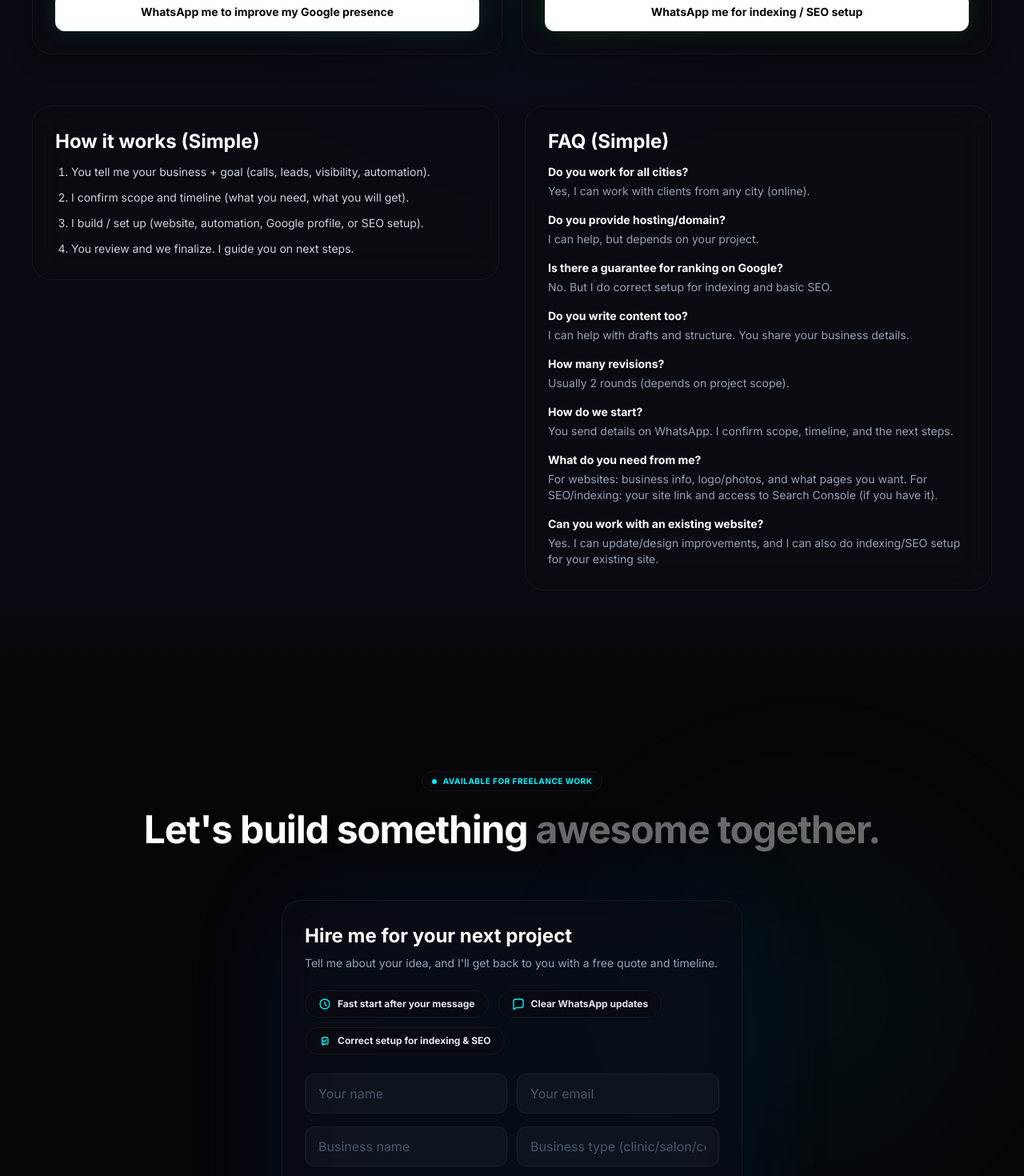
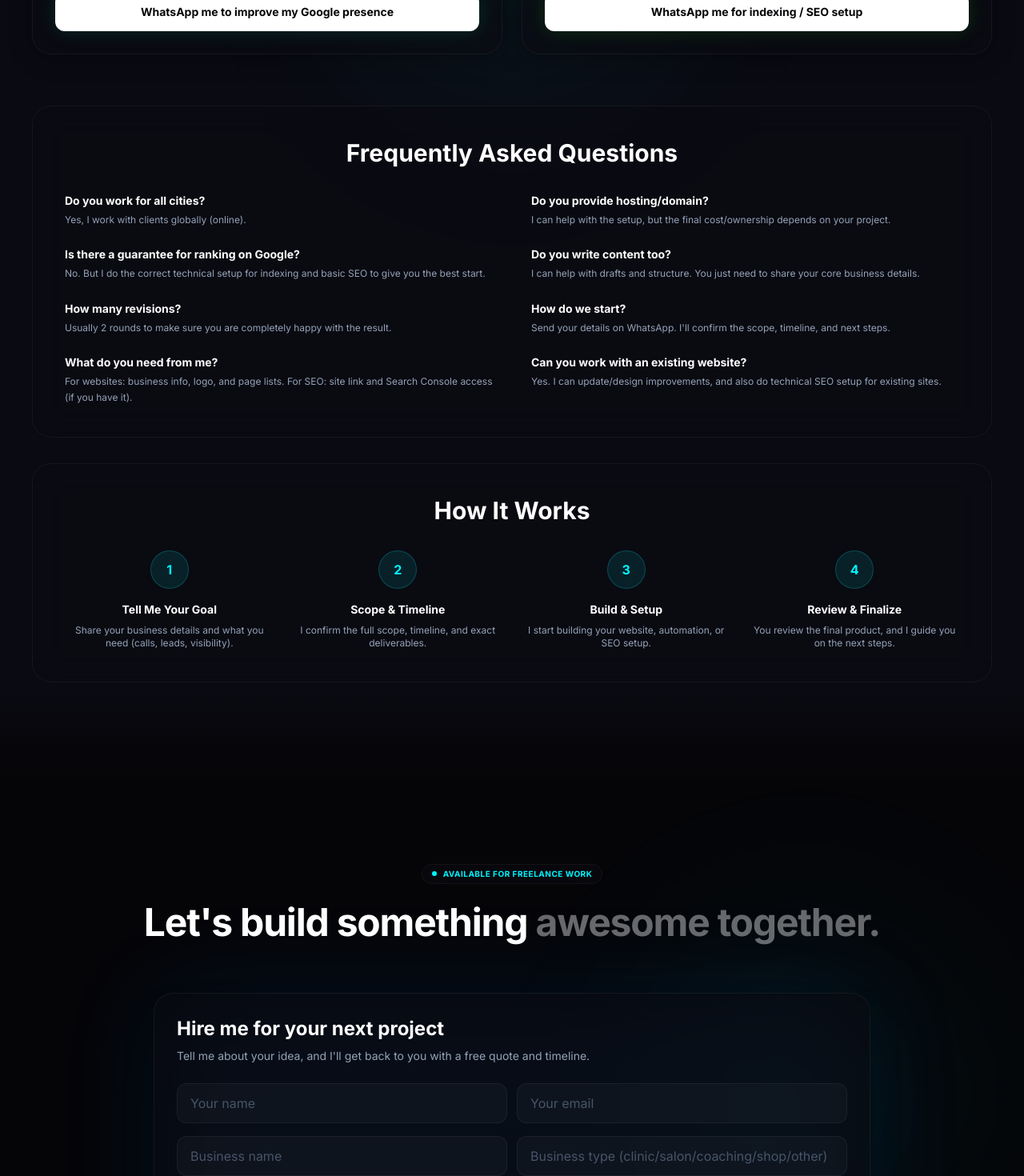
Before and after one commit to Code-By-Sohail/sohail.portfolio.in, a React (Vite) app: page / in a window 1280 px wide. Shown: the part 2980-4450 px from the top of the page at 80% size. Built offline with nearby package versions, Linux system fonts and the light colour scheme.

Commit message:
form update

```diff
--- a/src/components/Contact.jsx
+++ b/src/components/Contact.jsx
@@ -25,7 +25,6 @@ export default function Contact() {
     websiteLink: "",
     contactInfo: "",
     budget: "",
-    extraLinks: "",
   });
 
   const baseWhatsAppText = useMemo(() => {
@@ -45,7 +44,6 @@ Please find my details below:
 - Website link: ${form.websiteLink || "[link if yes]"}
 - WhatsApp number / preferred contact time: ${form.contactInfo || "[number + time]"}
 - Rough budget (₹ range): ${form.budget || "[range]"}
-- Extra links/photos: ${form.extraLinks || "[any links/photos]"}
 `;
   }, [form]);
 
@@ -137,7 +135,7 @@ Please find my details below:
         <div className="flex justify-center">
 
           {/* Contact Form / Lead Capture */}
-          <div ref={cardRef} className="w-full max-w-xl mx-auto relative group">
+          <div ref={cardRef} className="w-full max-w-4xl mx-auto relative group">
             {/* Hover glow behind card */}
             <div className="absolute inset-0 bg-neon-blue rounded-3xl opacity-10 blur-3xl transition-opacity duration-500 group-hover:opacity-20 pointer-events-none" />
 
@@ -147,26 +145,7 @@ Please find my details below:
                 Tell me about your idea, and I'll get back to you with a free quote and timeline.
               </p>
 
-              <div className="flex flex-wrap gap-3 mb-6">
-                <span className="inline-flex items-center gap-2 glass border border-glass rounded-full px-4 py-2 text-xs font-bold text-slate-200">
-                  <svg className="w-4 h-4 text-neon-cyan" fill="none" viewBox="0 0 24 24" stroke="currentColor" strokeWidth={2}>
-                    <path strokeLinecap="round" strokeLinejoin="round" d="M12 8v4l3 3m6-3a9 9 0 11-18 0 9 9 0 0118 0z" />
-                  </svg>
-                  Fast start after your message
-                </span>
-                <span className="inline-flex items-center gap-2 glass border border-glass rounded-full px-4 py-2 text-xs font-bold text-slate-200">
-                  <svg className="w-4 h-4 text-neon-cyan" fill="none" viewBox="0 0 24 24" stroke="currentColor" strokeWidth={2}>
-                    <path strokeLinecap="round" strokeLinejoin="round" d="M21 15a4 4 0 01-4 4H8l-5 3V7a4 4 0 014-4h10a4 4 0 014 4v8z" />
-                  </svg>
-                  Clear WhatsApp updates
-                </span>
-                <span className="inline-flex items-center gap-2 glass border border-glass rounded-full px-4 py-2 text-xs font-bold text-slate-200">
-                  <svg className="w-4 h-4 text-neon-cyan" fill="none" viewBox="0 0 24 24" stroke="currentColor" strokeWidth={2}>
-                    <path strokeLinecap="round" strokeLinejoin="round" d="M9 12l2 2 4-4m-7 8h8a2 2 0 002-2V8a2 2 0 00-2-2h-2l-1-1h-2l-1 1H9a2 2 0 00-2 2v10a2 2 0 002 2z" />
-                  </svg>
-                  Correct setup for indexing & SEO
-                </span>
-              </div>
+
 
               <form className="space-y-4" onSubmit={handleSubmit}>
                 {/* Basic info */}
@@ -278,17 +257,9 @@ Please find my details below:
                 {/* Notes */}
                 <textarea
                   placeholder="Tell me about your business goals in 2–3 lines..."
-                  rows="3"
+                  rows="2"
                   value={form.goals}
                   onChange={(e) => setForm((prev) => ({ ...prev, goals: e.target.value }))}
-                  className="w-full bg-white/[0.03] border border-white/5 rounded-xl px-4 py-3 text-white placeholder:text-slate-600 focus:outline-none focus:border-white/20 transition-colors resize-none"
-                />
-
-                <textarea
-                  placeholder="Any extra links/photos or notes you want to share..."
-                  rows="3"
-                  value={form.extraLinks}
-                  onChange={(e) => setForm((prev) => ({ ...prev, extraLinks: e.target.value }))}
                   className="w-full bg-white/[0.03] border border-white/5 rounded-xl px-4 py-3 text-white placeholder:text-slate-600 focus:outline-none focus:border-white/20 transition-colors resize-none"
                 />
 
--- a/src/components/Services.jsx
+++ b/src/components/Services.jsx
@@ -294,58 +294,77 @@ Please share timeline and what you will do.`;
           />
         </div>
 
-        {/* How it works */}
-        <div className="mt-16 grid grid-cols-1 lg:grid-cols-2 gap-8 items-start">
-          <div className="glass border border-glass rounded-3xl p-7">
-            <h3 className="text-2xl font-bold text-white mb-3">How it works (Simple)</h3>
-            <ol className="space-y-3 text-sm text-slate-300 list-decimal pl-5">
-              <li>You tell me your business + goal (calls, leads, visibility, automation).</li>
-              <li>I confirm scope and timeline (what you need, what you will get).</li>
-              <li>I build / set up (website, automation, Google profile, or SEO setup).</li>
-              <li>You review and we finalize. I guide you on next steps.</li>
-            </ol>
-          </div>
+        {/* Extra Sections (FAQ & Process) */}
+        <div className="mt-16 flex flex-col gap-8 items-stretch">
 
-          {/* FAQ */}
-          <div className="glass border border-glass rounded-3xl p-7">
-            <h3 className="text-2xl font-bold text-white mb-3">FAQ (Simple)</h3>
-            <div className="space-y-4">
+          {/* FAQ (Now First) */}
+          <div className="glass border border-glass rounded-3xl p-7 lg:p-10">
+            <h3 className="text-3xl font-bold text-white mb-8 text-center">Frequently Asked Questions</h3>
+            <div className="grid grid-cols-1 md:grid-cols-2 gap-x-12 gap-y-6">
               <div>
                 <p className="text-white font-bold text-sm">Do you work for all cities?</p>
-                <p className="text-slate-400 text-sm mt-1">Yes, I can work with clients from any city (online).</p>
+                <p className="text-slate-400 text-xs mt-1 leading-relaxed">Yes, I work with clients globally (online).</p>
               </div>
               <div>
                 <p className="text-white font-bold text-sm">Do you provide hosting/domain?</p>
-                <p className="text-slate-400 text-sm mt-1">I can help, but depends on your project.</p>
+                <p className="text-slate-400 text-xs mt-1 leading-relaxed">I can help with the setup, but the final cost/ownership depends on your project.</p>
               </div>
               <div>
                 <p className="text-white font-bold text-sm">Is there a guarantee for ranking on Google?</p>
-                <p className="text-slate-400 text-sm mt-1">No. But I do correct setup for indexing and basic SEO.</p>
+                <p className="text-slate-400 text-xs mt-1 leading-relaxed">No. But I do the correct technical setup for indexing and basic SEO to give you the best start.</p>
               </div>
               <div>
                 <p className="text-white font-bold text-sm">Do you write content too?</p>
-                <p className="text-slate-400 text-sm mt-1">I can help with drafts and structure. You share your business details.</p>
+                <p className="text-slate-400 text-xs mt-1 leading-relaxed">I can help with drafts and structure. You just need to share your core business details.</p>
               </div>
               <div>
                 <p className="text-white font-bold text-sm">How many revisions?</p>
-                <p className="text-slate-400 text-sm mt-1">Usually 2 rounds (depends on project scope).</p>
+                <p className="text-slate-400 text-xs mt-1 leading-relaxed">Usually 2 rounds to make sure you are completely happy with the result.</p>
               </div>
               <div>
                 <p className="text-white font-bold text-sm">How do we start?</p>
-                <p className="text-slate-400 text-sm mt-1">You send details on WhatsApp. I confirm scope, timeline, and the next steps.</p>
+                <p className="text-slate-400 text-xs mt-1 leading-relaxed">Send your details on WhatsApp. I'll confirm the scope, timeline, and next steps.</p>
               </div>
               <div>
                 <p className="text-white font-bold text-sm">What do you need from me?</p>
-                <p className="text-slate-400 text-sm mt-1">
-                  For websites: business info, logo/photos, and what pages you want. For SEO/indexing: your site link and access to Search Console (if you have it).
+                <p className="text-slate-400 text-xs mt-1 leading-relaxed">
+                  For websites: business info, logo, and page lists. For SEO: site link and Search Console access (if you have it).
                 </p>
               </div>
               <div>
                 <p className="text-white font-bold text-sm">Can you work with an existing website?</p>
-                <p className="text-slate-400 text-sm mt-1">Yes. I can update/design improvements, and I can also do indexing/SEO setup for your existing site.</p>
+                <p className="text-slate-400 text-xs mt-1 leading-relaxed">Yes. I can update/design improvements, and also do technical SEO setup for existing sites.</p>
               </div>
             </div>
           </div>
+
+          {/* How it works (Now Second) */}
+          <div className="glass border border-glass rounded-3xl p-7 lg:p-10">
+            <h3 className="text-3xl font-bold text-white mb-8 text-center">How It Works</h3>
+            <div className="grid grid-cols-1 sm:grid-cols-2 md:grid-cols-4 gap-6">
+              <div className="flex flex-col items-center text-center">
+                <div className="w-12 h-12 rounded-full bg-neon-cyan/10 border border-neon-cyan/20 flex items-center justify-center text-neon-cyan font-bold mb-4">1</div>
+                <h4 className="text-white font-bold text-sm mb-2">Tell Me Your Goal</h4>
+                <p className="text-slate-400 text-xs">Share your business details and what you need (calls, leads, visibility).</p>
+              </div>
+              <div className="flex flex-col items-center text-center">
+                <div className="w-12 h-12 rounded-full bg-neon-cyan/10 border border-neon-cyan/20 flex items-center justify-center text-neon-cyan font-bold mb-4">2</div>
+                <h4 className="text-white font-bold text-sm mb-2">Scope & Timeline</h4>
+                <p className="text-slate-400 text-xs">I confirm the full scope, timeline, and exact deliverables.</p>
+              </div>
+              <div className="flex flex-col items-center text-center">
+                <div className="w-12 h-12 rounded-full bg-neon-cyan/10 border border-neon-cyan/20 flex items-center justify-center text-neon-cyan font-bold mb-4">3</div>
+                <h4 className="text-white font-bold text-sm mb-2">Build & Setup</h4>
+                <p className="text-slate-400 text-xs">I start building your website, automation, or SEO setup.</p>
+              </div>
+              <div className="flex flex-col items-center text-center">
+                <div className="w-12 h-12 rounded-full bg-neon-cyan/10 border border-neon-cyan/20 flex items-center justify-center text-neon-cyan font-bold mb-4">4</div>
+                <h4 className="text-white font-bold text-sm mb-2">Review & Finalize</h4>
+                <p className="text-slate-400 text-xs">You review the final product, and I guide you on the next steps.</p>
+              </div>
+            </div>
+          </div>
+
         </div>
       </div>
     </section>
```
